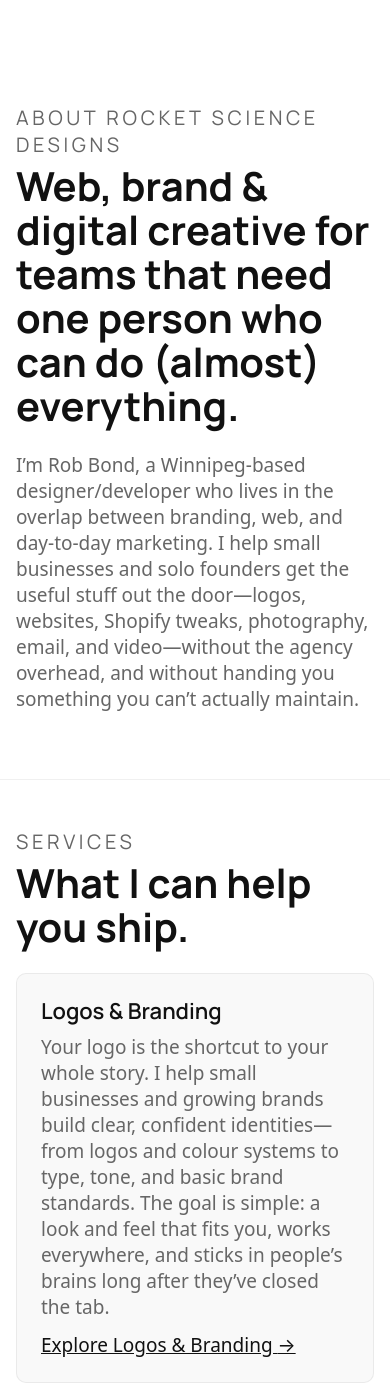
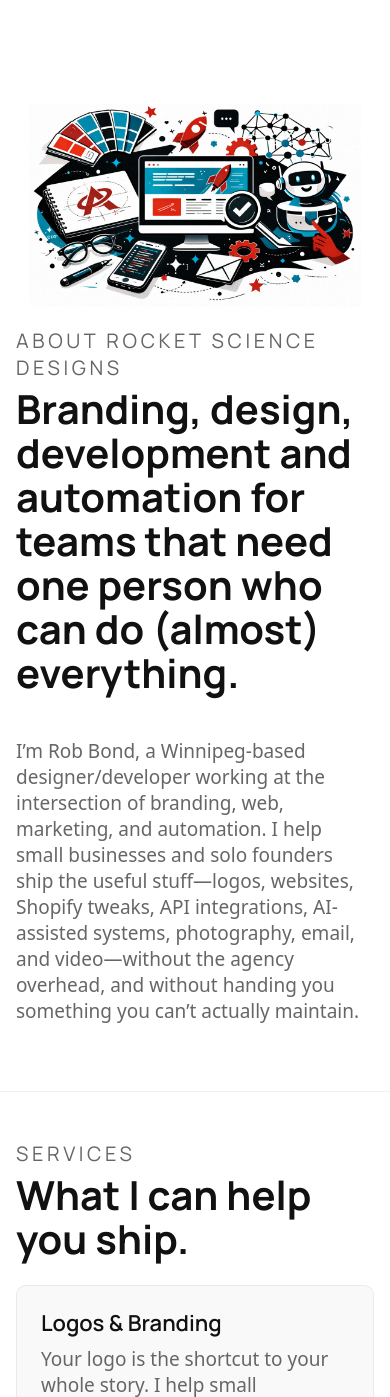
Before and after one commit to teezecrost1179/rocketsciencedesigns-site, a PHP site: page / in a window 390 px wide. Shown: the part 96-1493 px from the top of the page. Run offline with PHP 8.4, Linux system fonts and the light colour scheme; some web fonts are replaced.

Commit message:
home about section upgrade

```diff
--- a/header.php
+++ b/header.php
@@ -484,6 +484,34 @@
             color: var(--text-muted);
         }
 
+        /* ABOUT split layout on home */
+        #about .about-layout {
+            display: grid;
+            grid-template-columns: minmax(0, 1fr) minmax(0, 1fr);
+            gap: 32px;
+            align-items: stretch;
+        }
+
+        #about .about-copy {
+            display: flex;
+            flex-direction: column;
+            justify-content: center;
+        }
+
+        #about .about-copy p {
+            max-width: 100%;
+        }
+
+        #about .about-media {
+            min-height: 420px;
+        }
+
+        #about .about-media img {
+            width: 100%;
+            height: 100%;
+            object-fit: cover;
+        }
+
         /* SERVICES GRID + CARDS */
 
         .services-grid {
@@ -554,6 +582,24 @@
                 align-items: center;
                 padding-block: 8px;
                 flex-wrap: wrap;           /* 👈 this allows rows */
+            }
+
+            #about .about-layout {
+                grid-template-columns: 1fr;
+                gap: 20px;
+            }
+
+            #about .about-media {
+                order: -1;
+                min-height: 0;
+                display: flex;
+                justify-content: center;
+            }
+
+            #about .about-media img {
+                width: 85vw;
+                max-width: 85vw;
+                height: auto;
             }
 
             .nav-toggle {
--- a/index.php
+++ b/index.php
@@ -3,19 +3,24 @@
 <main>
     <!-- ABOUT -->
     <section id="about" class="section">
-        <div class="max-width">
+        <div class="max-width about-layout">
+            <div class="about-copy">
                 <div class="section-header">
                     <div class="section-kicker">ABOUT ROCKET SCIENCE DESIGNS</div>
                     <h1 class="section-title">
-                    Web, brand &amp; digital creative for teams that need one person who can do (almost) everything.
+                        Branding, design, development and automation for teams that need one person who can do (almost) everything.
                     </h1>
                 </div>
                 <p>
-                I’m Rob Bond, a Winnipeg-based designer/developer who lives in the overlap between branding, web, and day-to-day
-                marketing. I help small businesses and solo founders get the useful stuff out the door—logos, websites,
-                Shopify tweaks, photography, email, and video—without the agency overhead, and without handing you
-                something you can’t actually maintain.
+                    I&rsquo;m Rob Bond, a Winnipeg-based designer/developer working at the intersection of branding, web, marketing,
+                    and automation. I help small businesses and solo founders ship the useful stuff&mdash;logos, websites, Shopify
+                    tweaks, API integrations, AI-assisted systems, photography, email, and video&mdash;without the agency overhead,
+                    and without handing you something you can&rsquo;t actually maintain.
                 </p>
+            </div>
+            <div class="about-media">
+                <img src="assets/main-site-imagery.jpg" alt="Rocket Science Designs work examples">
+            </div>
         </div>
     </section>
 
@@ -136,6 +141,22 @@
         </div>
     </section>
 
+    <!-- PRICING -->
+    <section id="pricing" class="section">
+        <div class="max-width">
+            <div class="section-header">
+                <div class="section-kicker">PRICING</div>
+                <h2 class="section-title">Flexible pricing that fits the work&mdash;not the other way around.</h2>
+            </div>
+            <p>
+                Some work is best handled as a defined project. Some calls for ongoing support. Sometimes you just need
+                a few focused hours. I offer project pricing, retainers, or hourly billing depending on the task&mdash;so
+                you&rsquo;re not locked into a structure that doesn&rsquo;t fit. Clear expectations, transparent pricing, and no
+                agency gymnastics.
+            </p>
+        </div>
+    </section>
+
     <?php include 'rocket-contact-form.php'; ?>
 </main>
 
```
Lines whose indentation alone changed are shown as unchanged.
